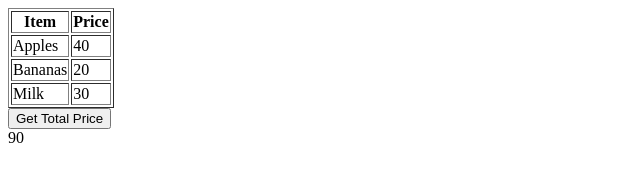
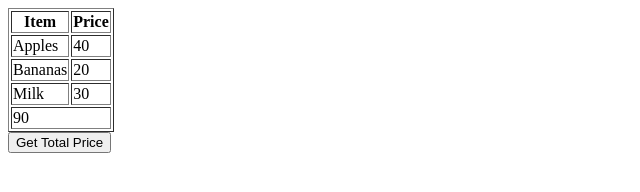
Before and after one commit to acciojob/grofers-checkout-Karankk85, a website: page main.html in a window 1280 px wide. Both pictures are taken after a click on the button "Get Total Price". Shown: the whole page, without its empty margins (0-640 px from the left). Drawn offline with Linux system fonts and the light colour scheme.

Commit message:
created a submission

```diff
--- a/main.html
+++ b/main.html
@@ -2,7 +2,7 @@
 <html lang="en">
 <head>
   <meta charset="UTF-8">
-  <title>Grocery Checkout</title>
+  <title>Grofers Checkout</title>
 </head>
 <body>
   <table id="groceryTable" border="1">
@@ -11,22 +11,51 @@
       <th>Price</th>
     </tr>
     <tr>
-      <td>Apples</td>
-      <td class="price" contenteditable="true">40</td>
+      <td class="item">Apples</td>
+      <td class="prices" contenteditable="true">40</td>
     </tr>
     <tr>
-      <td>Bananas</td>
-      <td class="price" contenteditable="true">20</td>
+      <td class="item">Bananas</td>
+      <td class="prices" contenteditable="true">20</td>
     </tr>
     <tr>
-      <td>Milk</td>
-      <td class="price" contenteditable="true">30</td>
+      <td class="item">Milk</td>
+      <td class="prices" contenteditable="true">30</td>
     </tr>
   </table>
 
   <button id="calculateBtn">Get Total Price</button>
-  <div id="ans"></div>
 
-  <script src="script.js"></script>
+  <script>
+    const button = document.getElementById("calculateBtn");
+
+    button.addEventListener("click", () => {
+      const prices = document.querySelectorAll(".prices");
+      let total = 0;
+
+      prices.forEach(priceCell => {
+        const val = parseFloat(priceCell.innerText.trim());
+        if (!isNaN(val)) {
+          total += val;
+        }
+      });
+
+      // Remove previous total row if already exists
+      const existingTotalRow = document.getElementById("totalRow");
+      if (existingTotalRow) {
+        existingTotalRow.remove();
+      }
+
+      // Create a new row for total
+      const table = document.getElementById("groceryTable");
+      const newRow = document.createElement("tr");
+      newRow.id = "totalRow";
+      const newCell = document.createElement("td");
+      newCell.colSpan = 2;
+      newCell.innerText = total;
+      newRow.appendChild(newCell);
+      table.appendChild(newRow);
+    });
+  </script>
 </body>
 </html>
--- a/script.js
+++ /dev/null
@@ -1,20 +0,0 @@
-document.addEventListener("DOMContentLoaded", function () {
-  const getSumBtn = document.getElementById("calculateBtn");
-
-  const getSum = () => {
-    const prices = document.querySelectorAll(".price");
-    let total = 0;
-
-    prices.forEach(priceCell => {
-      const value = parseFloat(priceCell.textContent.trim());
-      if (!isNaN(value)) {
-        total += value;
-      }
-    });
-
-    const resultDiv = document.getElementById("ans");
-    resultDiv.textContent = total;
-  };
-
-  getSumBtn.addEventListener("click", getSum);
-});
```
